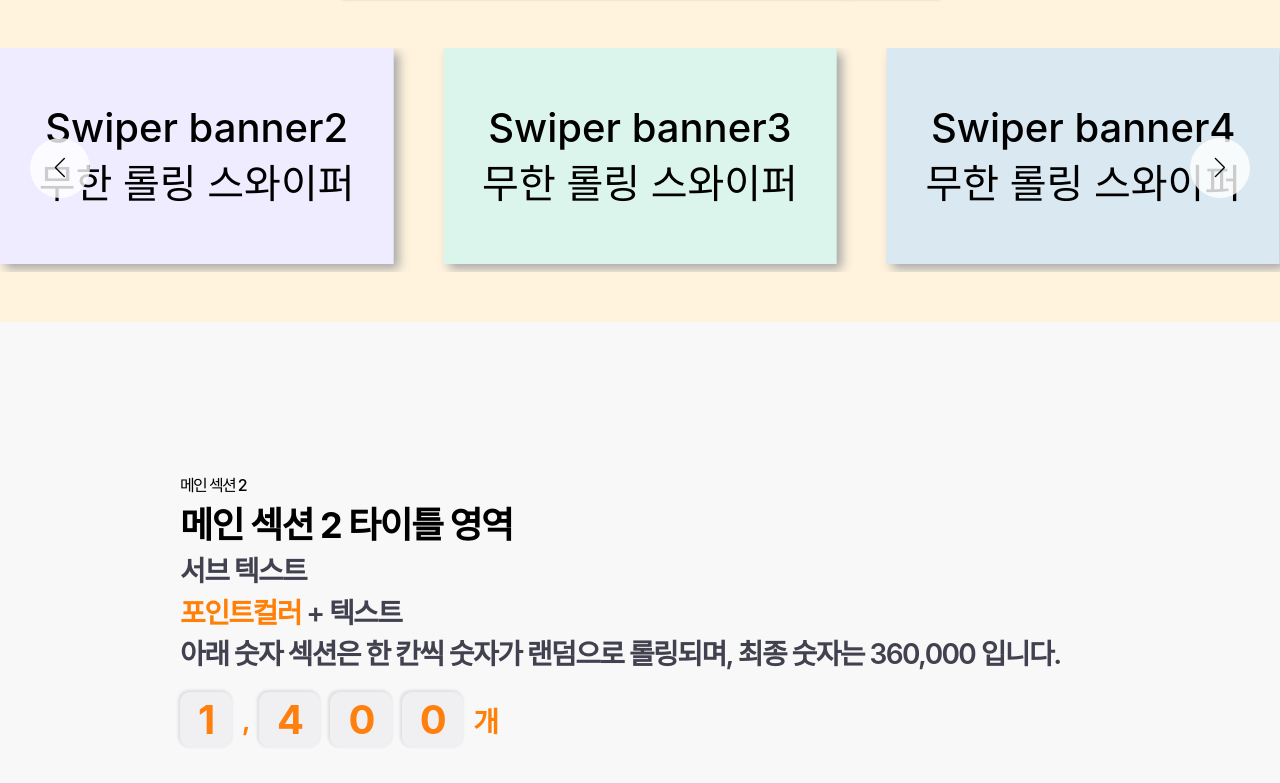
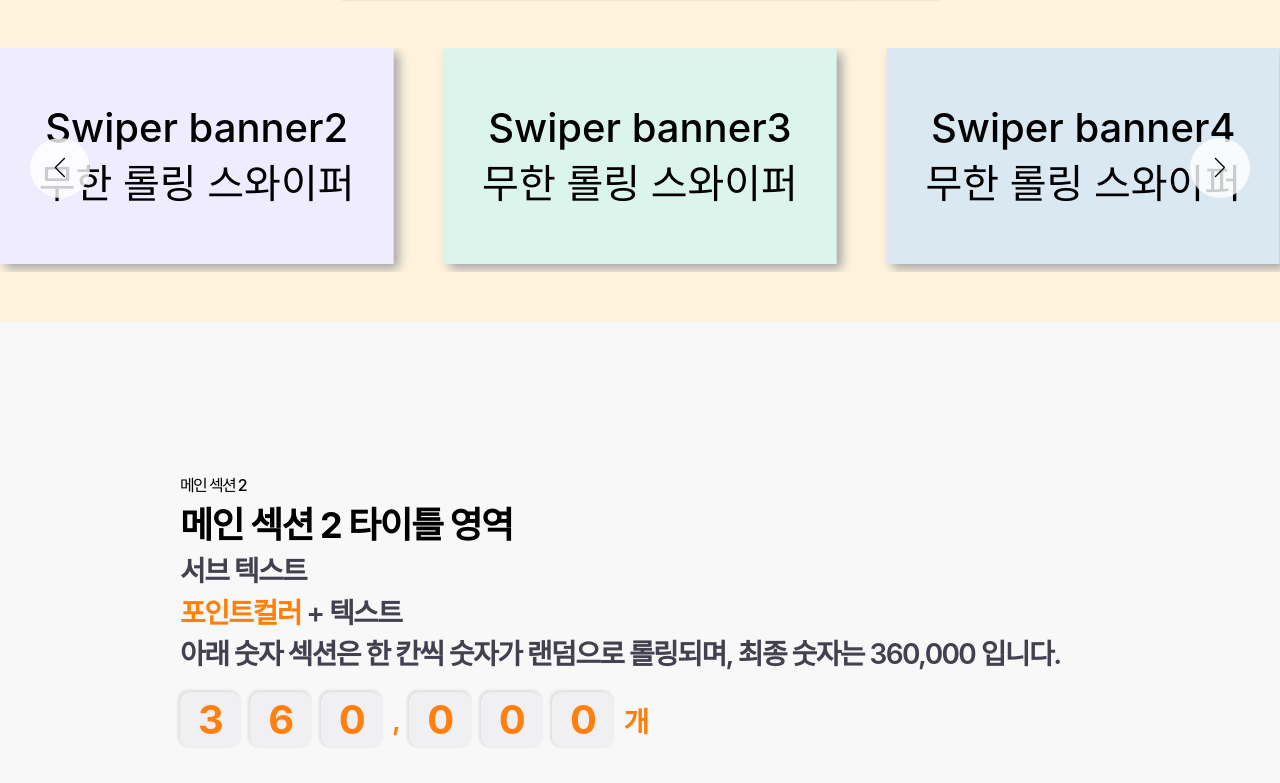
Before and after one commit to cartoonpoet/TheBiz, a React (Create React App) app: page / in a window 1280 px wide. Shown: the part 259-1042 px from the top of the page. Built offline with nearby package versions, Linux system fonts and the light colour scheme.

Commit message:
chore: 숫자 롤링 로직 변경

```diff
--- a/src/entities/title/ui/index.tsx
+++ b/src/entities/titleSection/ui/index.tsx
@@ -1,12 +1,11 @@
 import React from "react";
 import style from './style.module.css'
 import NumberBox from "../../../shared/ui/numberBox";
-import useCount from "../util/useCount";
+import useRollingNum from '../util/useRollingNum'
 
-const finalNumber = 360000;
 const TitleSection = () => {
-    const number = Array.from(useCount(finalNumber, 0, 10000).toLocaleString('ko-KR'))
-
+    const digits = useRollingNum();
+    console.log(digits)
     return (
         <div className={style.wrapper}>
             <div className={style.smallTitle}>메인 섹션 2</div>
@@ -15,7 +14,7 @@ const TitleSection = () => {
             <div className={style.subText}><span className={style.pointText}>포인트컬러</span> + 텍스트</div>
             <div className={style.describe}>아래 숫자 섹션은 한 칸씩 숫자가 랜덤으로 롤링되며, 최종 숫자는 360,000 입니다.</div>
             <div className={style.count}>
-                {number.map((num, index) => {
+                {digits.map((num, index) => {
                     if(num !== ',')
                         return <NumberBox key={`${num}_${index}`} num={Number(num)} />
                     return num
--- /dev/null
+++ b/src/entities/titleSection/util/useRollingNum.ts
@@ -0,0 +1,47 @@
+import {useState, useEffect} from "react";
+
+const addCommasToArray = (digits: string[]) => {
+    // 문자열로 결합 후, 3자리마다 콤마를 넣고 다시 배열로 변환
+    const numberString = digits.join('');
+    const withCommas = numberString.replace(/\B(?=(\d{3})+(?!\d))/g, ',');
+
+    // 콤마가 추가된 문자열을 다시 배열로 변환
+    return Array.from(withCommas);
+};
+
+const targetNumber = 360000
+const end = ['3', '6', '0', '0', '0', '0']
+const start = ['0', '0', '0', '0', '0', '0']
+const delay = 1000 / 60
+const useRollingNum = () => {
+    const [digits, setDigits] = useState<string[]>(start); // 초기 숫자 상태
+    const [counter, setCounter] = useState<number>(0); // 실행 카운터 상태
+
+    useEffect(() => {
+        let rolling = true; // 롤링 중인지 체크
+        let maxIndex = digits.length - 1
+        let minIndex = digits.length - 1
+        const currentDigits = [...digits]; // 현재 숫자 배열 복사
+        const interval = setInterval(() => {
+            setCounter(prev => prev + 1); // 카운터 증가
+            if (rolling) {
+                for (let i = maxIndex; i >= minIndex; i--) {
+                    currentDigits[i] = String(Math.floor(Math.random() * 10))
+                }
+                if (currentDigits[maxIndex] === end[maxIndex] && maxIndex >= 1) maxIndex -= 1;
+                if (counter % 5 === 0 && minIndex >= 1) minIndex -= 1
+                if (Number(currentDigits.join('')) === targetNumber) {
+                    rolling = false;
+                    clearInterval(interval)
+                }
+                setDigits(currentDigits)
+            }
+        }, delay); // 0.1초마다 업데이트
+
+        return () => clearInterval(interval); // 컴포넌트 언마운트 시 클리어
+    }, []);
+
+    return addCommasToArray(digits)
+};
+
+export default useRollingNum
--- a/src/pages/home/index.tsx
+++ b/src/pages/home/index.tsx
@@ -2,7 +2,7 @@ import React from "react";
 import Header from "../../widgets/header";
 import style from './style.module.css'
 import SearchSection from "../../widgets/searchSection";
-import TitleSection from "../../entities/title/ui";
+import TitleSection from "../../entities/titleSection/ui";
 
 const Home = () => {
     return (
```
Also changed, not shown: src/entities/titleSection/ui/style.module.css (renamed from src/entities/title/ui/style.module.css), src/entities/titleSection/util/useCount.ts (renamed from src/entities/title/util/useCount.ts).
